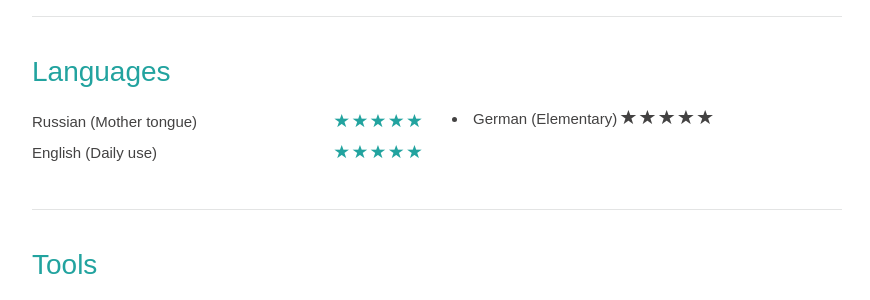
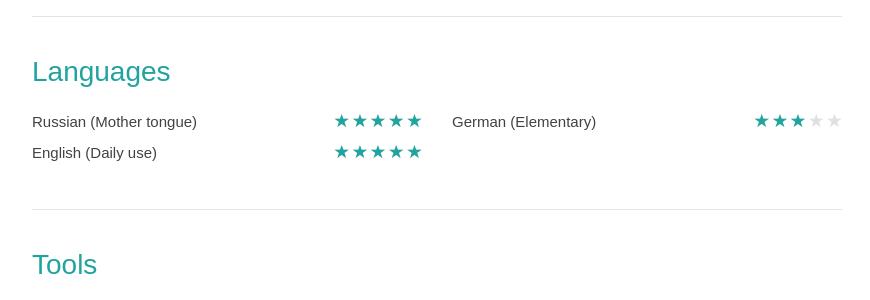
Before and after one commit to kerusey/PersonalCV, a Django app: page / in a window 1280 px wide. Shown: the part 4131-4431 px from the top of the page, without its empty margins (203-1073 px from the left). Run offline with Django 3.2, Linux system fonts and the light colour scheme; some libraries are stand-ins or nearby versions; some web fonts are replaced.

Commit message:
updated index

```diff
--- a/templates/index.html
+++ b/templates/index.html
@@ -580,7 +580,8 @@
 	</div>
 
 	<div class="col-md-6">
-        <li>
+		<ul class="no-bullets">
+            <li>
                 <span class="ability-title">German (Elementary)</span>
                 <span class="ability-score">
 					<span class="glyphicon glyphicon-star filled"></span>
@@ -589,8 +590,9 @@
 					<span class="glyphicon glyphicon-star "></span>
 					<span class="glyphicon glyphicon-star "></span>
 				</span>
-        </li>
+            </li>
 
+		</ul>
 	</div>
 </div>
 <hr />
```
